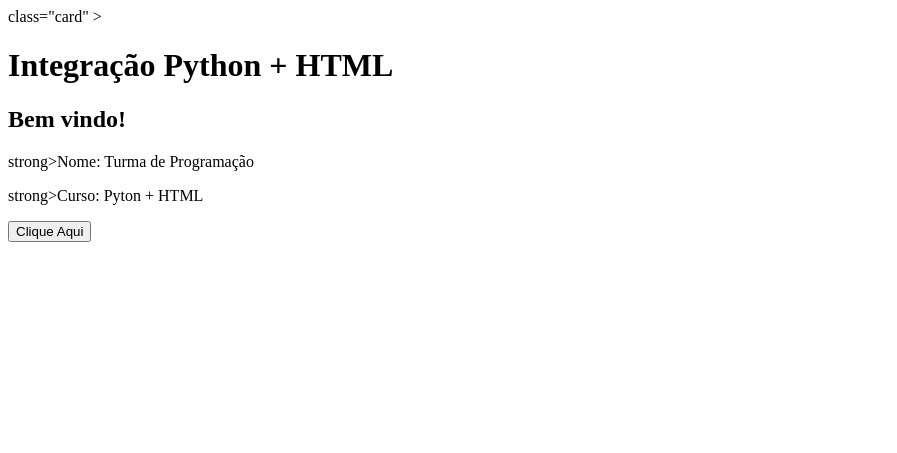
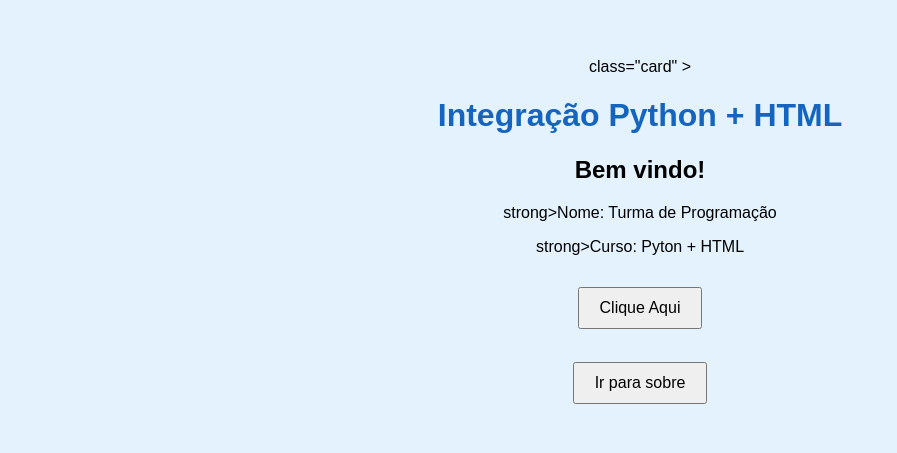
Before and after one commit to Gabrielydangui/Pyton-com-html_GabrielyDangui, a Flask app: page / in a window 1280 px wide. Shown: the top 453 px of the page, without its empty margins (0-897 px from the left). Run offline with Flask 3, Linux system fonts and the light colour scheme; parts of the project's set-up code (start-up, migrations or seed data) failed here and were passed over.

Commit message:
quinta aula

```diff
--- a/Templates/index.html
+++ b/Templates/index.html
@@ -4,6 +4,34 @@
     <meta charset="UTF-8">
     <meta name="viewport" content="width=device-width, initial-scale=1.0">
     <title>Pyhon + HTML</title>
+    <style>
+        body{
+            font-family: Arial, sans-serif;
+            background-color: #e3f2fd;
+            text-align: center;
+            padding: 50px;
+        }
+        h1{
+            color: #1565c0;
+        }
+        .card{
+            background: white;
+            max-width: 600px;
+            margin: auto;
+            padding: 30px;
+            border-radius: 10px;
+            box-shadow: 0px 0px 10px rgba(0, 0, 0, 0.2);
+        }
+        button{
+            padding: 10px 20px;
+            font-size: 16px;
+            cursor: pointer;
+            margin-top: 15px;
+        }
+        a{
+            text-decoration: none;
+        }
+    </style>
 </head>
 <body>
    <div> class="card" >
@@ -15,6 +43,14 @@
         Clique Aqui
     </button>
     <br></br>
+    <a href="/sobre">
+        <button>Ir para sobre</button>
+    </a>
    </div>
+   <script>
+    function mostrarMensagem(){
+        alert("Parabéns! Seu site está funcionando.")
+    }
+   </script>
 </body>
 </html>
```
